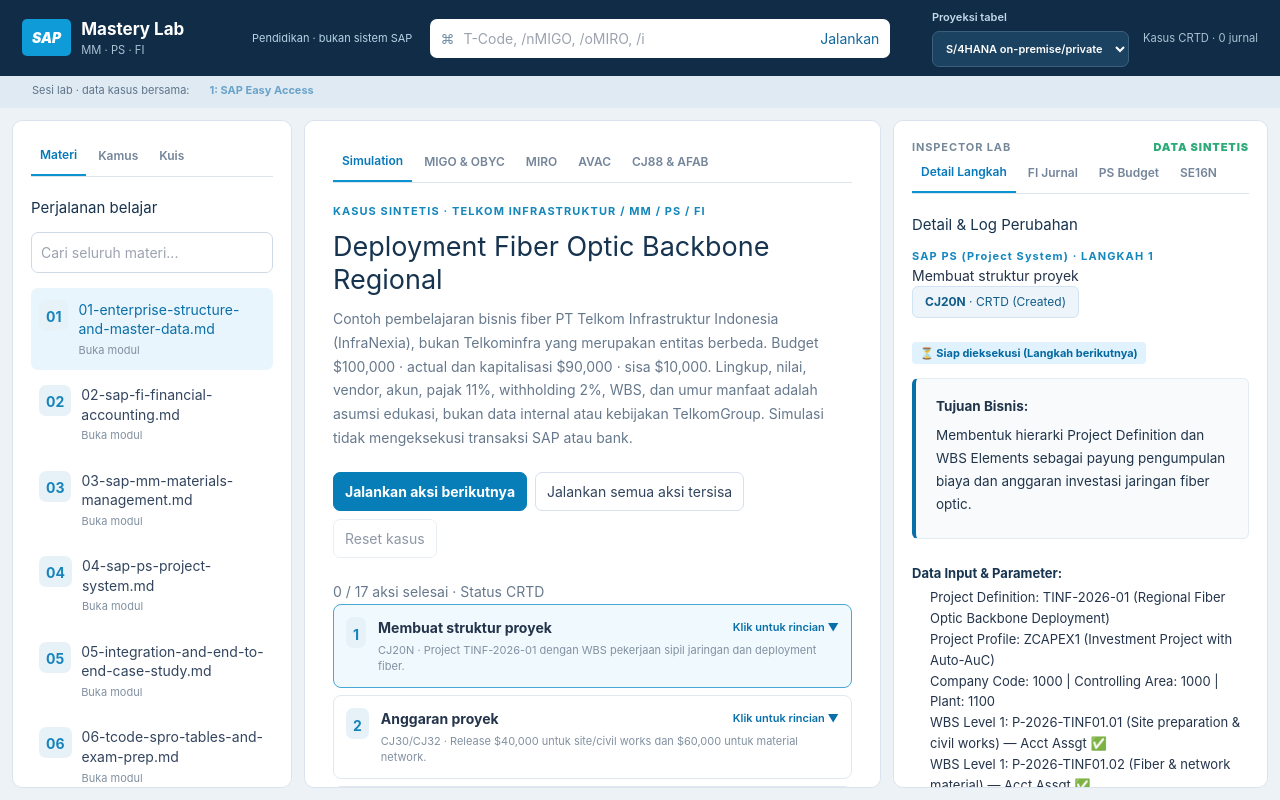
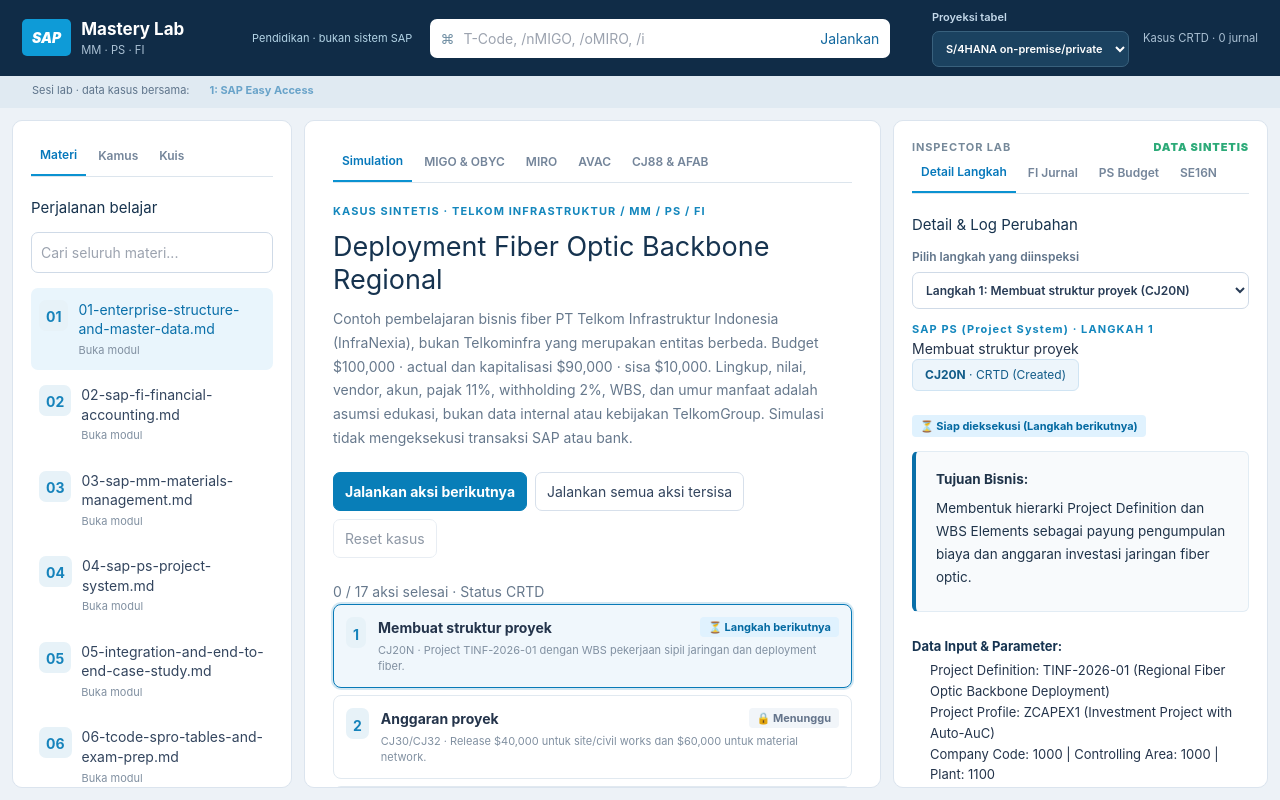
Before and after one commit to rendgraagrida/projects-sap, a React (Vite) app: page / in a window 1280 px wide. Both pictures are taken after a click on the button "Simulation". Built offline with nearby package versions, Linux system fonts and the light colour scheme.

Commit message:
refactor: streamline simulation step list and centralize full step details in right panel

```diff
--- a/src/components/CenterPanel.tsx
+++ b/src/components/CenterPanel.tsx
@@ -1,6 +1,5 @@
 import { useEffect, useRef, useState } from 'react';
 import { caseActions } from '../data/capex-case';
-import { caseStepDetails } from '../data/case-step-details';
 import { dictionaries, modules, quiz } from '../data/curriculum';
 import { accounts, taxCodes } from '../data/sap-config';
 import { simulateMigo } from '../lib/migo-engine';
@@ -178,43 +177,15 @@ export function CenterPanel() {
       <div className="step-list">{caseActions.map((action, index) => {
         const isDone = index < store.state.caseAction;
         const isCurrent = index === store.state.caseAction;
-        const isSelected = store.selectedStepId === action.id;
-        const detail = caseStepDetails[action.id];
-        return <div className={`step ${isDone ? 'done' : isCurrent ? 'current' : ''} ${isSelected ? 'selected' : ''}`} key={action.id} role="button" tabIndex={0} aria-expanded={isSelected} onClick={() => store.setSelectedStepId(isSelected ? null : action.id)} onKeyDown={event => { if (event.key === 'Enter' || event.key === ' ') { event.preventDefault(); store.setSelectedStepId(isSelected ? null : action.id); } }}>
+        const isSelected = store.selectedStepId ? store.selectedStepId === action.id : (store.state.caseAction > 0 ? index === store.state.caseAction - 1 : index === 0);
+        return <div className={`step ${isDone ? 'done' : isCurrent ? 'current' : ''} ${isSelected ? 'selected' : ''}`} key={action.id} role="button" tabIndex={0} aria-current={isSelected ? 'step' : undefined} onClick={() => store.setSelectedStepId(action.id)} onKeyDown={event => { if (event.key === 'Enter' || event.key === ' ') { event.preventDefault(); store.setSelectedStepId(action.id); } }}>
           <span className="step-num">{isDone ? '✓' : action.step}</span>
           <div className="step-content">
             <div className="step-header-line">
               <strong>{action.title}</strong>
-              <span className="step-click-prompt">{isSelected ? 'Tutup rincian ▲' : 'Klik untuk rincian ▼'}</span>
+              <span className={`step-status-tag ${isDone ? 'done' : isCurrent ? 'current' : 'pending'}`}>{isDone ? '✓ Selesai' : isCurrent ? '⏳ Langkah berikutnya' : '🔒 Menunggu'}</span>
             </div>
             <small>{action.tcode} · {action.description}</small>
-            {isSelected && detail && <div className="step-inline-detail" onClick={event => event.stopPropagation()}>
-              <div className="step-detail-badge-row">
-                <span className="step-badge module">{detail.module}</span>
-                <span className={`step-badge status ${isDone ? 'done' : isCurrent ? 'current' : 'pending'}`}>{isDone ? '✓ Sudah dieksekusi' : isCurrent ? '⏳ Langkah berikutnya' : '🔒 Menunggu'}</span>
-                <span className="step-badge sap-status">Status SAP: {detail.sapStatus}</span>
-              </div>
-              <p className="step-inline-purpose"><strong>Tujuan:</strong> {detail.businessPurpose}</p>
-              <div className="step-inline-grid">
-                <div>
-                  <strong>Input Parameter:</strong>
-                  <ul>{detail.inputData.map((d, i) => <li key={i}>{d}</li>)}</ul>
-                </div>
-                <div>
-                  <strong>Perubahan Sistem & DB:</strong>
-                  <ul>
-                    {detail.systemChanges.map((sc, i) => <li key={i}>{sc}</li>)}
-                    {detail.dbImpact.map((db, i) => <li key={i}><code>{db.table}</code>: {db.description}</li>)}
-                  </ul>
-                </div>
-              </div>
-              <div className="step-inline-fi">
-                <strong>Akuntansi (FI) & Anggaran:</strong>
-                <p>{detail.fiJournalNote}</p>
-                <p className="step-inline-avac"><em>{detail.avacNote}</em></p>
-              </div>
-              <small className="step-inline-hint">💡 Rincian lengkap dan riwayat perubahan juga tampil otomatis di tab <strong>Detail Langkah</strong> pada panel kanan Inspector Lab.</small>
-            </div>}
           </div>
         </div>;
       })}</div>
--- a/src/components/RightPanel.tsx
+++ b/src/components/RightPanel.tsx
@@ -7,7 +7,7 @@ import { projectSapTables } from '../lib/sap-tables';
 import { useSapStore } from '../store/use-sap-store';
 
 export function RightPanel() {
-  const { state, edition, view, sandboxJournal, avacBudget, selectedStepId } = useSapStore();
+  const { state, edition, view, sandboxJournal, avacBudget, selectedStepId, setSelectedStepId } = useSapStore();
   const [tab, setTab] = useState<'detail' | 'journal' | 'budget' | 'tables'>('detail');
   const [table, setTable] = useState('BKPF');
   const [query, setQuery] = useState('');
@@ -40,6 +40,11 @@ export function RightPanel() {
     {tab === 'detail' && <section className="step-inspector-card" aria-label="Detail dan log perubahan langkah">
       <h2>Detail & Log Perubahan</h2>
       {activeAction && activeDetail ? <>
+        <label>Pilih langkah yang diinspeksi
+          <select value={activeAction.id} onChange={event => setSelectedStepId(event.target.value)}>
+            {caseActions.map(a => <option key={a.id} value={a.id}>Langkah {a.step}: {a.title} ({a.tcode})</option>)}
+          </select>
+        </label>
         <div className="inspector-step-header">
           <div className="eyebrow">{activeDetail.module} · LANGKAH {activeAction.step}</div>
           <h3 className="step-title">{activeAction.title}</h3>
--- a/src/index.css
+++ b/src/index.css
@@ -40,19 +40,10 @@ button:focus-visible,a:focus-visible,summary:focus-visible{outline:3px solid #16
 .step.selected{border-color:#087ab7;background:#f0f7fc;box-shadow:0 0 0 2px rgba(8,122,183,0.18)}
 .step-content{flex:1;min-width:0}
 .step-header-line{display:flex;justify-content:space-between;align-items:center;gap:8px}
-.step-click-prompt{font-size:11px;color:#096fa9;font-weight:600;flex-shrink:0}
-.step-inline-detail{margin-top:12px;padding:12px 14px;background:white;border:1px solid #dce8f2;border-radius:6px;font-size:13px;line-height:1.6;color:#1e334a;cursor:auto;user-select:text}
-.step-detail-badge-row{display:flex;flex-wrap:wrap;gap:6px;margin-bottom:8px}
-.step-badge{font-size:11px;font-weight:700;padding:2px 8px;border-radius:4px;background:#e7f0f7;color:#18537a}
-.step-badge.status.done{background:#def4eb;color:#0d6945}
-.step-badge.status.current{background:#e0f2fe;color:#0369a1}
-.step-badge.status.pending{background:#f1f5f9;color:#64748b}
-.step-inline-grid{display:grid;grid-template-columns:1fr 1fr;gap:12px;margin:10px 0}
-.step-inline-detail ul{margin:4px 0 0;padding-left:18px}
-.step-inline-detail li{margin:2px 0}
-.step-inline-purpose,.step-inline-fi{margin:8px 0}
-.step-inline-avac{margin-top:6px;color:#0c537d}
-.step-inline-hint{display:block;margin-top:8px;color:#64748b;font-size:11.5px}
+.step-status-tag{font-size:11px;font-weight:700;padding:2px 8px;border-radius:4px;flex-shrink:0}
+.step-status-tag.done{background:#def4eb;color:#0d6945}
+.step-status-tag.current{background:#e0f2fe;color:#0369a1}
+.step-status-tag.pending{background:#f1f5f9;color:#64748b}
 .inspector-step-header{margin-bottom:12px}
 .inspector-section{margin:14px 0;font-size:13px;line-height:1.6}
 .inspector-section h4,.inspector-section h3{font-size:13px;font-weight:700;color:#173451;margin-bottom:4px}
```
